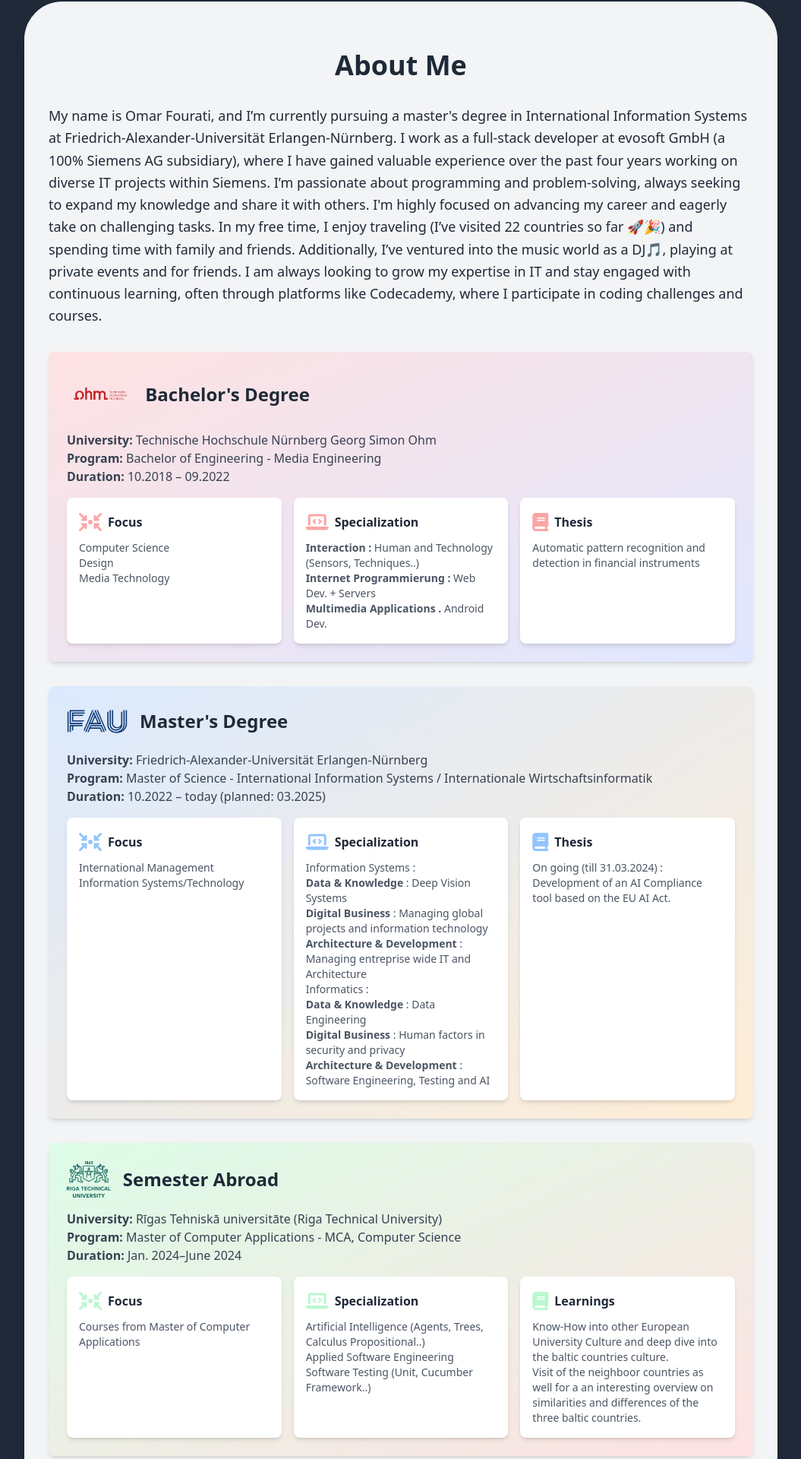
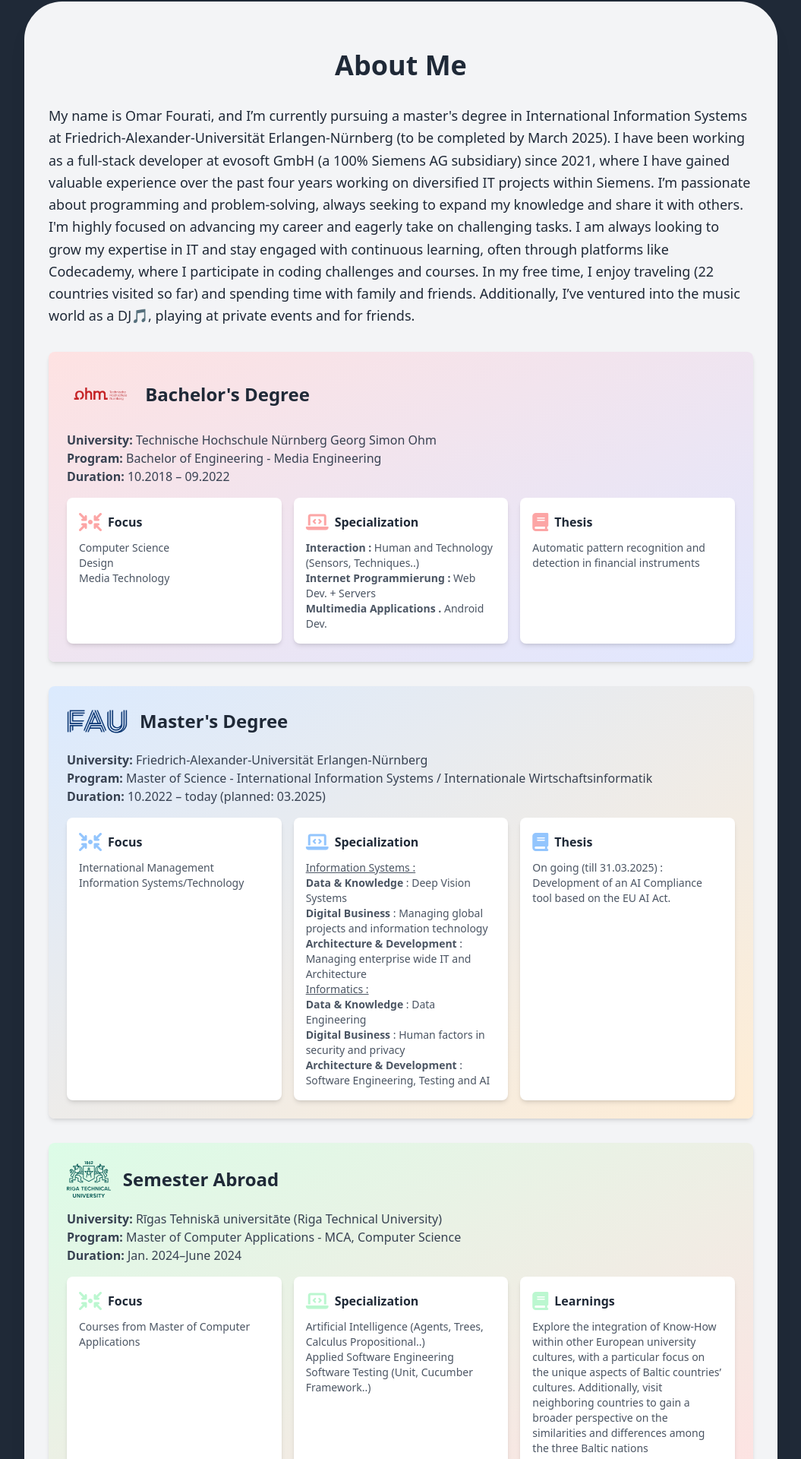
Before and after one commit to OmarFourati/portfolio_resume, an Angular app: page / in a window 1280 px wide. Shown: the part 480-2400 px from the top of the page at 76% size, without its empty margins (112-1167 px from the left). Built offline with nearby package versions, Linux system fonts and the light colour scheme.

Commit message:
review maman

```diff
--- a/src/app/app.component.html
+++ b/src/app/app.component.html
@@ -14,7 +14,7 @@
             <a
               href="#about"
               class="hover:text-orange-200 transition-transform transform hover:scale-110"
-              >About</a
+              >About me</a
             >
           </li>
           <li class="mx-2 my-1">
@@ -87,19 +87,20 @@
         <p class="text-lg leading-relaxed mb-6">
           My name is Omar Fourati, and I’m currently pursuing a master's degree
           in International Information Systems at
-          Friedrich-Alexander-Universität Erlangen-Nürnberg. I work as a
-          full-stack developer at evosoft GmbH (a 100% Siemens AG subsidiary),
-          where I have gained valuable experience over the past four years
-          working on diverse IT projects within Siemens. I’m passionate about
-          programming and problem-solving, always seeking to expand my knowledge
-          and share it with others. I'm highly focused on advancing my career
-          and eagerly take on challenging tasks. In my free time, I enjoy
-          traveling (I’ve visited 22 countries so far 🚀🎉) and spending time
-          with family and friends. Additionally, I’ve ventured into the music
-          world as a DJ🎵, playing at private events and for friends. I am
-          always looking to grow my expertise in IT and stay engaged with
-          continuous learning, often through platforms like Codecademy, where I
-          participate in coding challenges and courses.
+          Friedrich-Alexander-Universität Erlangen-Nürnberg (to be completed by
+          March 2025). I have been working as a full-stack developer at evosoft
+          GmbH (a 100% Siemens AG subsidiary) since 2021, where I have gained
+          valuable experience over the past four years working on diversified IT
+          projects within Siemens. I’m passionate about programming and
+          problem-solving, always seeking to expand my knowledge and share it
+          with others. I'm highly focused on advancing my career and eagerly
+          take on challenging tasks. I am always looking to grow my expertise in
+          IT and stay engaged with continuous learning, often through platforms
+          like Codecademy, where I participate in coding challenges and courses.
+          In my free time, I enjoy traveling (22 countries visited so far) and
+          spending time with family and friends. Additionally, I’ve ventured
+          into the music world as a DJ🎵, playing at private events and for
+          friends.
         </p>
 
         <!-- Bachelor's Degree -->
@@ -219,7 +220,7 @@
                 <i class="fas fa-laptop-code text-2xl text-blue-300 mb-2"></i>
                 <h4 class="font-semibold mb-2 pt-1 ml-2">Specialization</h4>
               </div>
-              <p class="text-sm text-gray-600">Information Systems :</p>
+              <p class="text-sm text-gray-600"><u>Information Systems :</u></p>
               <p class="text-sm text-gray-600">
                 <b>Data & Knowledge </b>: Deep Vision Systems
               </p>
@@ -228,10 +229,10 @@
                 information technology
               </p>
               <p class="text-sm text-gray-600">
-                <b>Architecture & Development </b>: Managing entreprise wide IT
+                <b>Architecture & Development </b>: Managing enterprise wide IT
                 and Architecture
               </p>
-              <p class="text-sm text-gray-600">Informatics :</p>
+              <p class="text-sm text-gray-600"><u>Informatics :</u></p>
               <p class="text-sm text-gray-600">
                 <b>Data & Knowledge </b>: Data Engineering
               </p>
@@ -251,7 +252,7 @@
                 <h4 class="font-semibold mb-2 pt-1 ml-2">Thesis</h4>
               </div>
               <p class="text-sm text-gray-600">
-                On going (till 31.03.2024) : Development of an AI Compliance
+                On going (till 31.03.2025) : Development of an AI Compliance
                 tool based on the EU AI Act.
               </p>
             </div>
@@ -320,11 +321,11 @@
                 <h4 class="font-semibold mb-2 pt-1 ml-2">Learnings</h4>
               </div>
               <p class="text-sm text-gray-600">
-                Know-How into other European University Culture and deep dive
-                into the baltic countries culture.<br />
-                Visit of the neighboor countries as well for a an interesting
-                overview on similarities and differences of the three baltic
-                countries.
+                Explore the integration of Know-How within other European
+                university cultures, with a particular focus on the unique
+                aspects of Baltic countries’ cultures. Additionally, visit
+                neighboring countries to gain a broader perspective on the
+                similarities and differences among the three Baltic nations
               </p>
             </div>
           </div>
@@ -394,7 +395,7 @@
               >
             </p>
             <p class="text-gray-700 text-sm mt-2">
-              Working in various projects:<br />
+              Working on various projects:<br />
               - A tool for hospital patients to help with navigation through the
               building.<br />
               - A software in collaboration with Siemens with the goal of
@@ -472,8 +473,8 @@
               >
             </p>
             <p class="text-gray-700 text-sm mt-2">
-              Frontend dev. for an intern software for projects, employees, and
-              team management.
+              Frontend Development for an intern software for projects,
+              employees, and team management.
             </p>
           </div>
         </div>
--- a/src/app/app.component.ts
+++ b/src/app/app.component.ts
@@ -30,7 +30,7 @@ export class AppComponent {
     {
       title: 'Vivian Framework',
       description:
-        'University project. Framework for deploying and testing virtual prototypes of technical devices',
+        'Worked on a university project related to setting up a framework for deploying and testing virtual prototypes of technical devices.',
       image: 'assets/vivian-framework.png',
       technologies: ['HTML', 'CSS', 'Unity', 'C#'],
       githubLink:
@@ -40,7 +40,7 @@ export class AppComponent {
     {
       title: 'Jayvee',
       description:
-        'Work on a university project developed for Data Engineering and Pipelining. Jayvee is a domain-specific language (DSL) for automated processing of data pipelines',
+        'Worked on a university project Jayvee, a domain-specific language (DSL), developed for Data Engineering and Pipelining.',
       image: 'assets/jayvee.png',
       technologies: ['Typescript', 'Javascript', 'Python'],
       githubLink: 'https://github.com/jvalue/jayvee',
@@ -49,7 +49,7 @@ export class AppComponent {
     {
       title: 'Simplified Bunco',
       description:
-        'Project developed for university within the "Applied System Software" course. The goal was to understand software engineering and develop a project by going through all the crucial steps. (Requirements, User Stories, Software Architecture, Software Testing and Dev.)',
+        'Project developed for university and integrated in the "Applied System Software" course. The goal was to understand software engineering and develop a project by going through all the crucial steps from Requirements, User Stories, Software Architecture and Software Testing & Development.',
       image: 'assets/bunco.png',
       technologies: ['React', 'Typescript', 'HTML', 'CSS'],
       githubLink: 'https://github.com/OmarFourati/DIP392-Simplified-Bunco',
@@ -58,7 +58,7 @@ export class AppComponent {
     {
       title: 'Nodrama.ai',
       description:
-        'Master Thesis Project: An AI Compliance tool, designed to identify and validate compliance within the EU AI Act rules and standards. Customer should input their use cases and the tool will generate a report of any inconsistencies or non-compliance.',
+        'Lead Dev: Integrated as a master thesis project aiming to develop a fully operational AI compliance tool, designed to identify and validate compliance within the EU AI Act rules and standards. The objective is to easy compliance track and checks for customers / clients users : by entering their use cases, the tool generates a report of any inconsistencies or non-compliance.',
       image: 'assets/nodrama.png',
       technologies: [
         'Angular',
```
